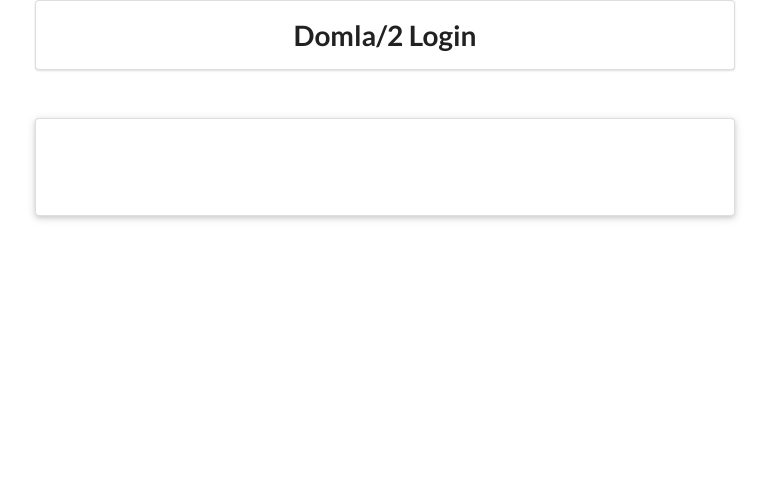
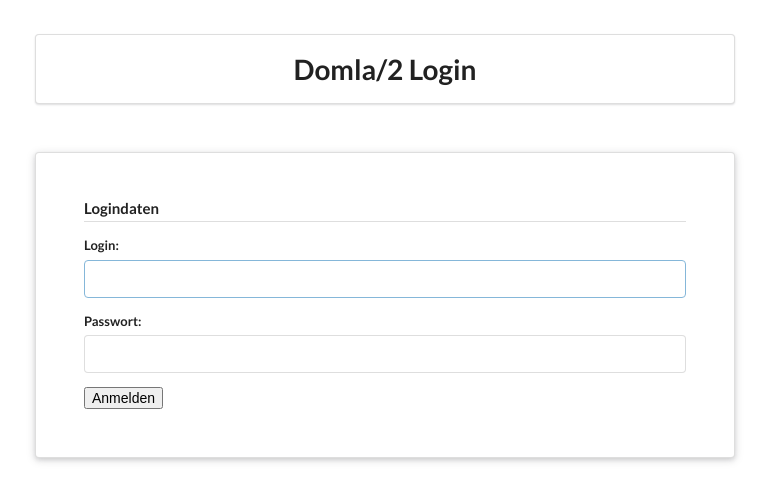
Before and after one commit to JezhikLaas/domla2, an Angular app in the folder D2.Authentication/D2.Authentication/: page / in a window 1280 px wide. Shown: the top 502 px of the page, without its empty margins (255-1024 px from the left). Built offline with nearby package versions, Linux system fonts and the light colour scheme.

Commit message:
Login form

```diff
--- a/D2.Authentication/D2.Authentication/src/app/app.component.html
+++ b/D2.Authentication/D2.Authentication/src/app/app.component.html
@@ -1,4 +1,4 @@
-<!--The content below is only a placeholder and can be replaced.-->
+<br>
 <div style="text-align: center" class="ui centered text container segment">
   <h1>
     {{ title }} Login
@@ -7,5 +7,6 @@
 <div>
   <br>
   <div class="ui raised very padded text container segment">
+    <da-login-user></da-login-user>
   </div>
 </div>
--- /dev/null
+++ b/D2.Authentication/D2.Authentication/src/app/login-user/login-user-error-messages.ts
@@ -0,0 +1,12 @@
+import { ErrorMessage } from '../shared/error-message';
+
+export const ErrorMessages = [
+  new ErrorMessage(
+    'login',
+    'required',
+    'Geben Sie bitte ihren Nutzernamen an.'),
+  new ErrorMessage(
+    'password',
+    'required',
+    'Geben Sie bitte ihr Passwort an.')
+];
--- /dev/null
+++ b/D2.Authentication/D2.Authentication/src/app/login-user/login-user.component.html
@@ -0,0 +1,21 @@
+<form [formGroup]="loginForm" (ngSubmit)="login()" class="ui form" autocomplete="off">
+  <h4 class="ui dividing header">Logindaten</h4>
+
+  <div class="field">
+    <label>Login:</label>
+    <input formControlName="login" type="text" id="login" autocomplete="off">
+    <div *ngIf="errors?.login" class="ui negative message">
+      {{ errors?.login }}
+    </div>
+  </div>
+
+  <div class="field">
+    <label>Passwort:</label>
+    <input formControlName="password" type="password" autocomplete="off">
+    <div *ngIf="errors?.password" class="ui negative message">
+      {{ errors?.password }}
+    </div>
+  </div>
+
+  <button type="submit">Anmelden</button>
+</form>
--- /dev/null
+++ b/D2.Authentication/D2.Authentication/src/app/login-user/login-user.component.ts
@@ -0,0 +1,69 @@
+import { Component, OnInit } from '@angular/core';
+import { FormBuilder, FormGroup, Validators } from '@angular/forms';
+import { User } from '../shared/user';
+import { ErrorMessages } from './login-user-error-messages';
+
+declare var $: any;
+
+@Component({
+  selector: 'da-login-user',
+  templateUrl: './login-user.component.html',
+  styles: []
+})
+
+export class LoginUserComponent implements OnInit {
+  loginForm: FormGroup;
+  errors: { [key: string]: string};
+  formValidation: boolean;
+
+  constructor(private fb: FormBuilder) {
+  }
+
+  ngOnInit() {
+    this.errors = {'hasErrors': 'false'};
+    this.formValidation = false;
+
+    this.loginForm = this.fb.group({
+      login: this.fb.control(
+        null,
+        [
+          Validators.required
+        ]
+      ),
+      password: this.fb.control(
+        null,
+        [
+          Validators.required
+        ]
+      )
+    });
+
+    this.loginForm.statusChanges.subscribe(
+      () => this.updateErrorMessages()
+    );
+
+    $('#login').focus();
+  }
+
+  login() {
+    this.formValidation = true;
+    this.updateErrorMessages();
+    if (this.errors['hasErrors'] === 'true') {
+      return;
+    }
+  }
+
+    updateErrorMessages() {
+    this.errors = {'hasErrors': 'false'};
+    for (const message of ErrorMessages) {
+      const control = this.loginForm.get(message.forControl);
+      if (control && (this.formValidation || control.dirty) && control.invalid && control.errors[message.forValidator]) {
+        if (!this.errors[message.forControl]) {
+          this.errors[message.forControl] = message.message;
+          this.errors['hasErrors'] = 'true';
+        }
+      }
+    }
+    this.formValidation = false;
+  }
+}
--- /dev/null
+++ b/D2.Authentication/D2.Authentication/src/app/shared/error-message.ts
@@ -0,0 +1,7 @@
+export class ErrorMessage {
+  constructor(
+    public forControl: string,
+    public forValidator: string,
+    public message: string
+  ) {}
+}
--- /dev/null
+++ b/D2.Authentication/D2.Authentication/src/app/shared/user.ts
@@ -0,0 +1,6 @@
+export class User {
+  constructor(
+    public login: string,
+    public password: string
+  ) { }
+}
```
Also changed, not shown: D2.Authentication/D2.Authentication/src/app/app.module.ts (+6 -5 lines), 1 other file (tests, documents, lock files or other folders).
